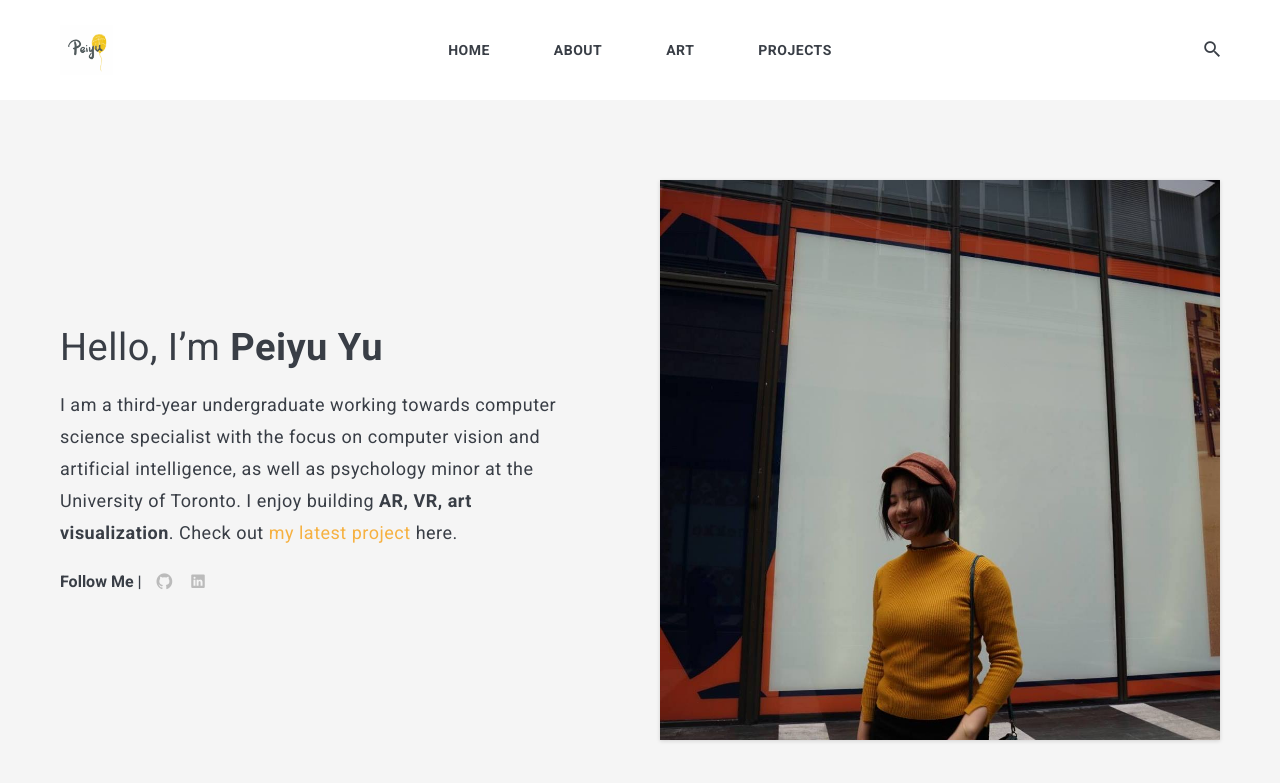
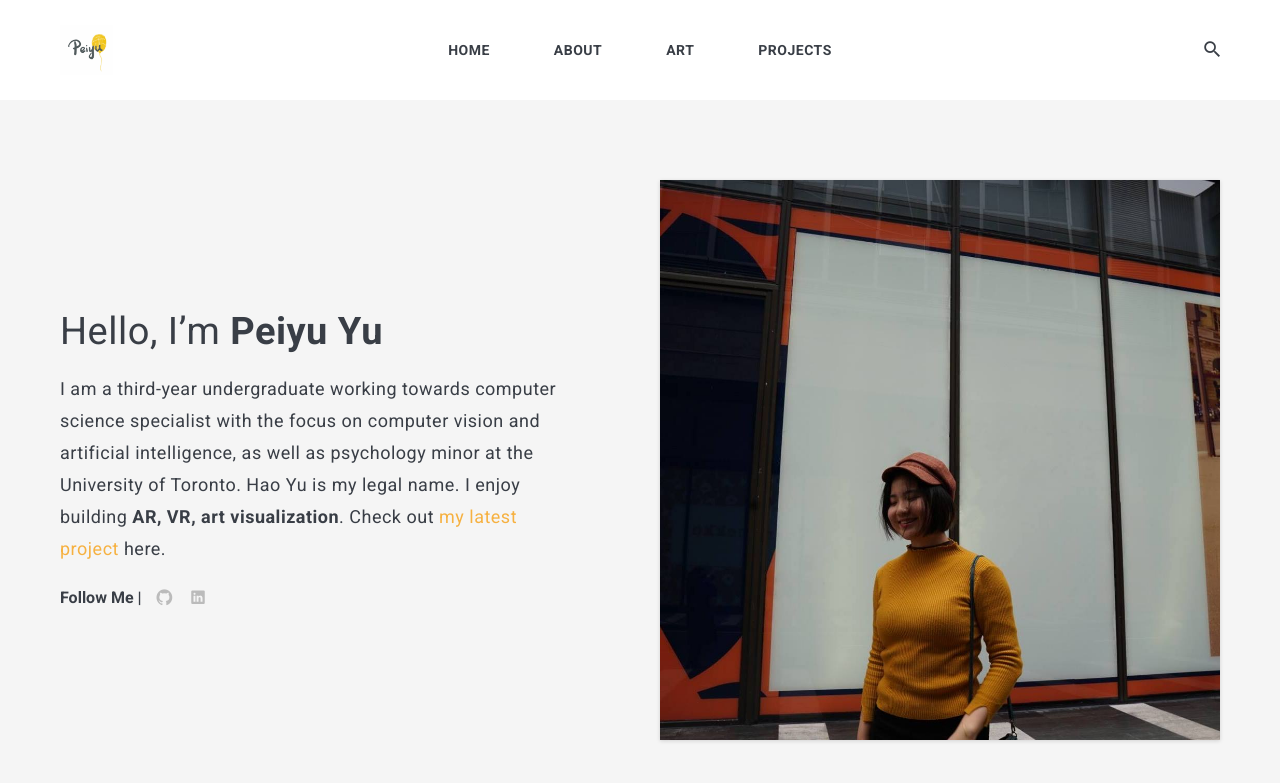
Before and after one commit to PYyu6/PYyu6.github.io, a Jekyll site: the page built from index.html, in a window 1280 px wide and 900 px high. Shown: the top 783 px of the window. Built offline with Jekyll 4.4.1, drawn with Linux system fonts in a browser that asks for light colours; nearby versions of some CDN libraries; the list of posts is cut into pages by our own code.

Commit message:
small fix

```diff
--- a/_data/settings.yml
+++ b/_data/settings.yml
@@ -11,7 +11,7 @@ author:
   name: Peiyu Yu
   image: person.jpg
   say-hello: Hello, I’m <strong>Peiyu Yu</strong>
-  bio: I am a third-year undergraduate working towards computer science specialist with the focus on computer vision and artificial intelligence, as well as psychology minor at the University of Toronto. I enjoy building <strong>AR, VR, art visualization</strong>. Check out <a href="/projects">my latest project</a> here.
+  bio: I am a third-year undergraduate working towards computer science specialist with the focus on computer vision and artificial intelligence, as well as psychology minor at the University of Toronto. Hao Yu is my legal name. I enjoy building <strong>AR, VR, art visualization</strong>. Check out <a href="/projects">my latest project</a> here.
 
 #-------------------------------
 # Contact links
```
